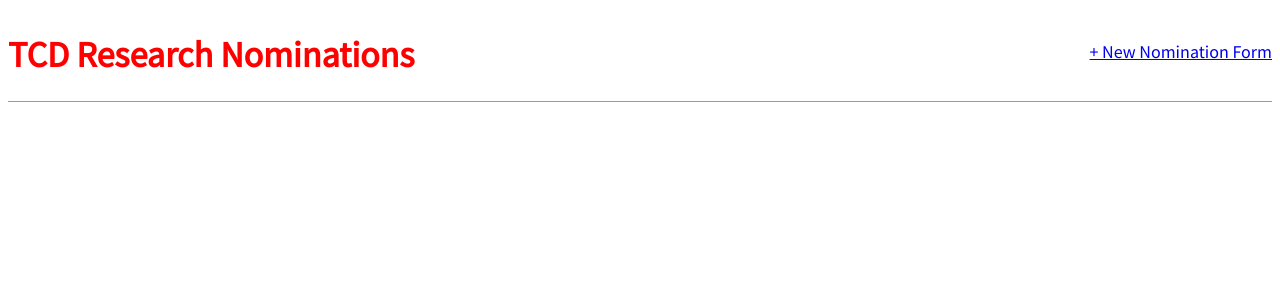
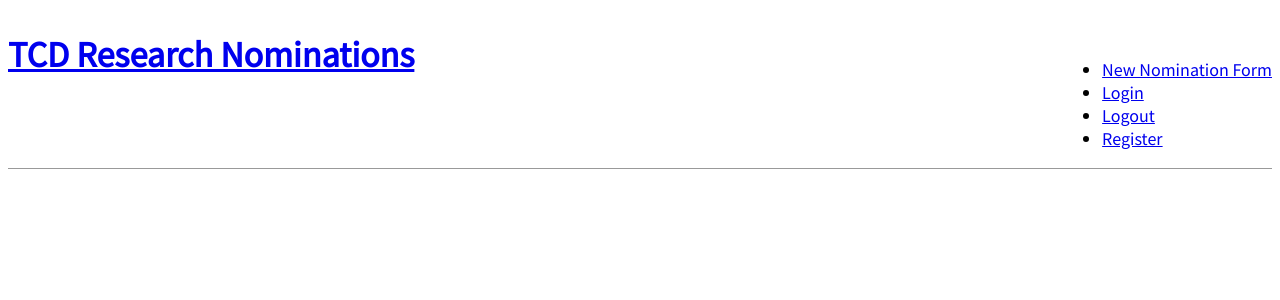
Before and after one commit to walshs33/sweng2018group, a Django app: page / in a window 1280 px wide. Shown: the top 300 px of the page. Run offline with Django 3.2, Linux system fonts and the light colour scheme; data that the repository does not hold is empty.

Commit message:
added login and logout buttons

```diff
--- a/nominations/static/css/base.css
+++ b/nominations/static/css/base.css
@@ -3,15 +3,15 @@ body {
   font-size: 18px;
 }
 
-header {
-  border-bottom: 1px solid #999;
-  margin-bottom: 2rem;
-  display: flex;
-}
-
 header h1 a {
   color: red;
   text-decoration: none;
+}
+
+.topnav {
+	border-bottom: 1px solid #999;
+    /* margin-bottom: 2rem; */
+    display: flex;
 }
 
 .nav-left {
--- a/nominations/templates/base.html
+++ b/nominations/templates/base.html
@@ -6,17 +6,20 @@
     <link rel="stylesheet" href="{% static 'css/base.css' %}">
   </head>
   <body>
-    <div class="container">
-      <header>
-        <div class="nav-left">
+    <div class="topnav">
+    	<div class="nav-left">
           <h1><a href="/">TCD Research Nominations</a></h1>
         </div>
         <div class="nav-right">
-          <a href="{% url 'post_new' %}">+ New Nomination Form</a>
+			<ul>
+          	<li><a href="{% url 'post_new' %}">New Nomination Form</a></li>
+		  	<li><a href="{% url 'login' %}">Login</a></li>
+			<li><a href="{% url 'logout' %}">Logout</a></li>
+			<li><a href="{% url 'login' %}">Register</a></li>
+			</ul>
         </div>
-      </header>
+    </div>
       {% block content %}
       {% endblock content %}
-    </div>
   </body>
 </html>
```
